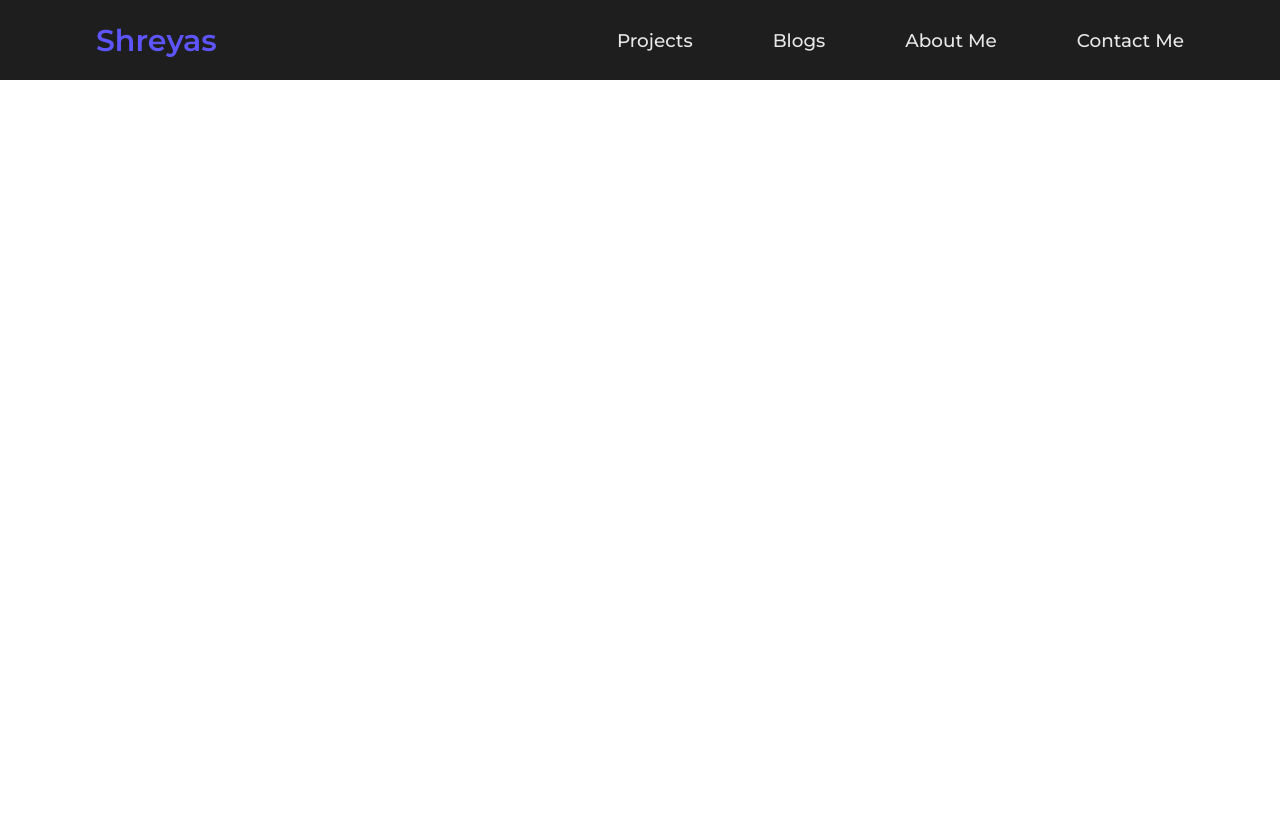
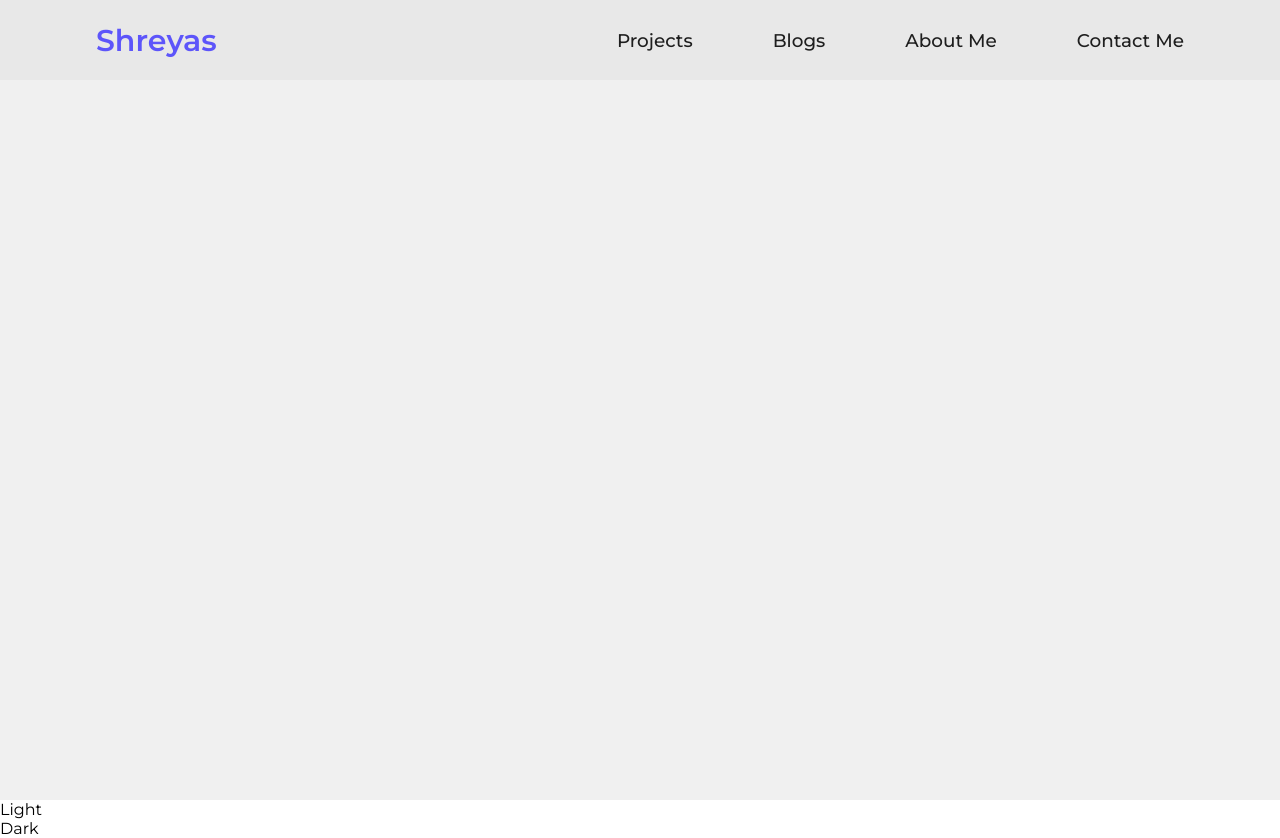
Before and after one commit to shreyazz/personal-portfolio, a React (Create React App) app: page / in a window 1280 px wide. Before the commit the page ends 800 px from the top, so only its background shows below. Built offline with nearby package versions, Linux system fonts and the light colour scheme.

Commit message:
added demo theme switcher

```diff
--- a/src/App.jsx
+++ b/src/App.jsx
@@ -1,16 +1,25 @@
-import React from "react";
+import React, { useState } from "react";
 import { Routes, Route } from "react-router-dom";
 import NavBar from "./components/NavBar";
 import LandingPage from "./pages/LandingPage";
 
 const App = () => {
+  const [theme, setTheme] = useState("light");
   return (
     <>
-      <NavBar />
+      <NavBar theme={theme} />
       <Routes>
-        <Route path="/" index element={<LandingPage />} />
+        <Route path="/" index element={<LandingPage theme={theme} />} />
         <Route path="*" element={<div>404 PAGE NOT FOUND</div>} />
       </Routes>
+      <div className="toggler">
+        <div className="toggleLight" onClick={() => setTheme("light")}>
+          Light
+        </div>
+        <div className="toggleDark" onClick={() => setTheme("dark")}>
+          Dark
+        </div>
+      </div>
     </>
   );
 };
--- a/src/components/NavBar.jsx
+++ b/src/components/NavBar.jsx
@@ -5,7 +5,7 @@ import { Nav } from "../styles/NavBar";
 const NavBar = ({ theme }) => {
   return (
     <>
-      <Nav theme={"dark"}>
+      <Nav theme={theme}>
         <div className="left-nav">
           <Link to={"/"}>Shreyas</Link>
         </div>
--- a/src/index.css
+++ b/src/index.css
@@ -2,5 +2,6 @@
   margin: 0;
   padding: 0;
   box-sizing: border-box;
+  transition: background 0.3s ease-in;
   font-family: "Montserrat", sans-serif, monospace;
 }
--- a/src/pages/LandingPage.jsx
+++ b/src/pages/LandingPage.jsx
@@ -1,6 +1,11 @@
 import React from "react";
-const LandingPage = () => {
-  return <></>;
+import { LanidingPageWrapper } from "../styles/LandingPage";
+const LandingPage = ({ theme }) => {
+  return (
+    <>
+      <LanidingPageWrapper theme={theme}></LanidingPageWrapper>
+    </>
+  );
 };
 
 export default LandingPage;
--- /dev/null
+++ b/src/styles/LandingPage.js
@@ -0,0 +1,9 @@
+import styled from "styled-components";
+
+export const LanidingPageWrapper = styled.div`
+  height: 90vh;
+  width: 100%;
+  padding: 2.25rem 6rem;
+  background: ${({ theme }) => (theme === "dark" ? "#222222" : "#F0F0F0")};
+  color: ${({ theme }) => (theme === "light" ? "#1E1E1E" : "#E8E8E8")};
+`;
```
